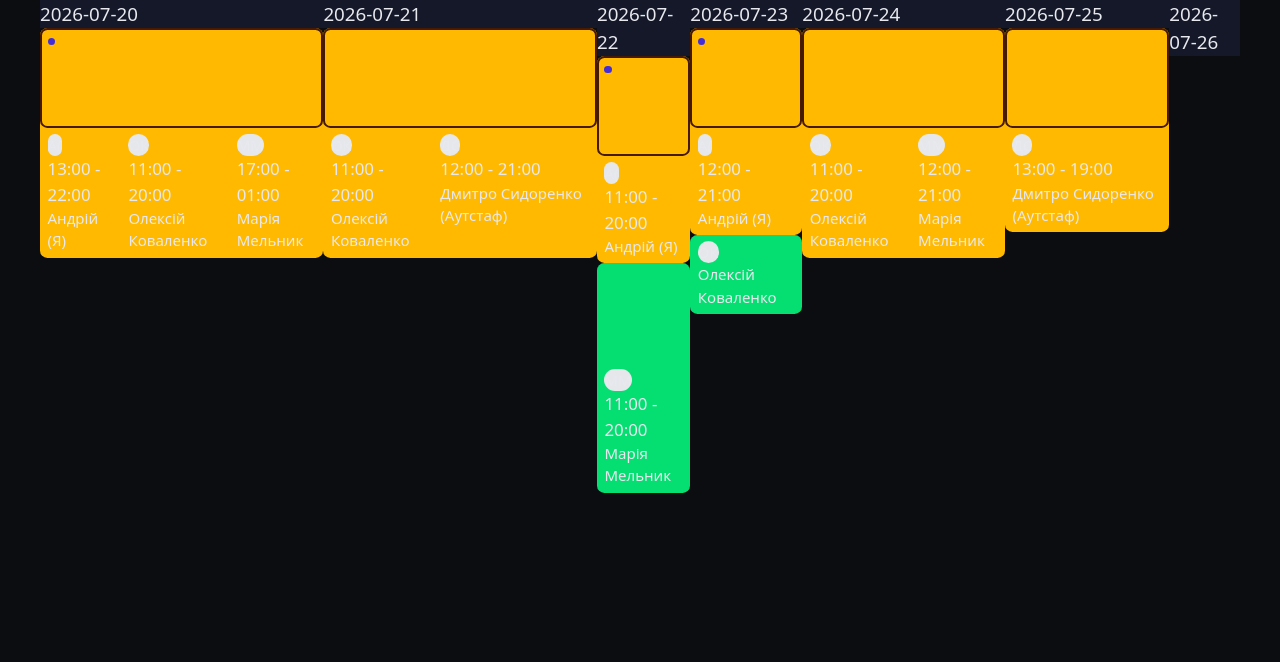
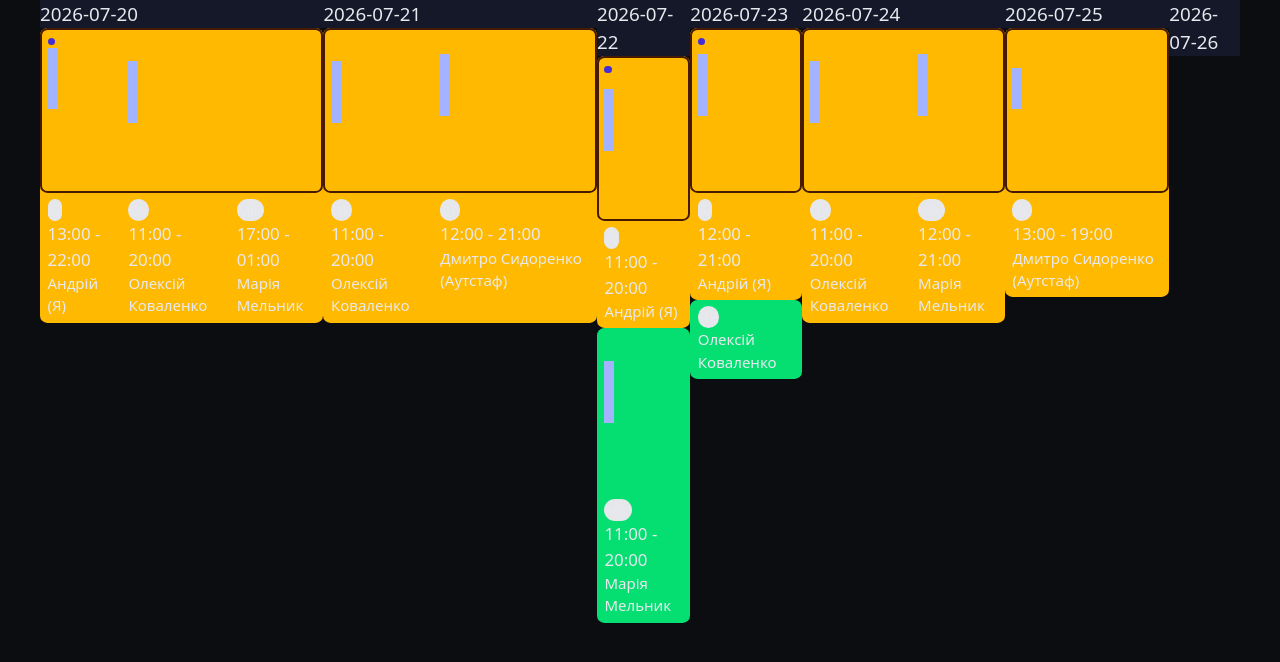
Before and after one commit to Andrey-Alohin/shift-app, a Next.js app: page /test in a window 1280 px wide. Shown: the top 662 px of the page. Built offline with nearby package versions, Linux system fonts and the light colour scheme; no server answers.

Commit message:
fix timeLine shows

```diff
--- a/src/features/DayCard/DayCard.tsx
+++ b/src/features/DayCard/DayCard.tsx
@@ -22,7 +22,7 @@ export default function DayCard({ day }: DayCardProps) {
       </div>
       {topList.length > 0 && (
         <div className="bg-amber-400 p-1.5 rounded-md flex gap-2 relative justify-stretch">
-          <div className="h-[100px] w-[100%] border-2 top-0 right-0 rounded-md border-amber-950 absolute"></div>
+          <div className="h-44 w-[100%] border-2 p-2 top-0 right-0 rounded-md border-amber-950 absolute"></div>
           {topList.map((shift) => (
             <ShiftCard key={shift._id} shift={shift} />
           ))}
--- a/src/shared/ui/TimeLine.tsx
+++ b/src/shared/ui/TimeLine.tsx
@@ -10,13 +10,10 @@ function TimeLine({ start, end, full }: TimeLineProps) {
   const stPosition = (Number(start.split(":")[0]) * 100) / 24;
   const length = stPosition - (Number(end.split(":")[0]) * 100) / 24;
   return (
-    <div className="h-[100px] w-[10px] relative">
+    <div className="h-44 w-[10px] relative">
       <div
-        className={clsx(
-          `bottom-[${+stPosition}px] h-[${-Math.floor(length)}px]`,
-          "bg-green-400",
-          "absolute w-[2px]",
-        )}
+        className="absolute w-full bg-indigo-300"
+        style={{ bottom: `${stPosition}%`, height: `${-length}%` }}
       ></div>
     </div>
   );
```
